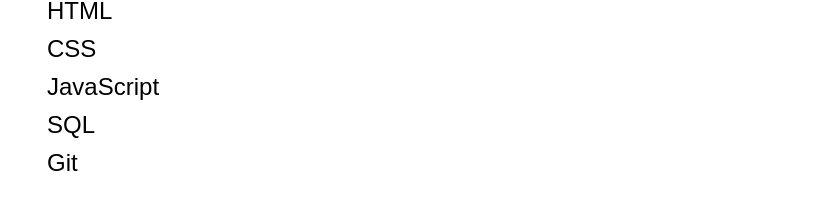
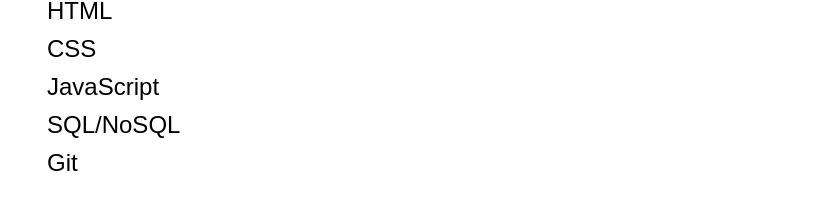
Before and after one commit to johnnyvalles/johnnyvalles.github.io, a Jekyll site: the page built from index.html, in a window 1280 px wide. Shown: the part 946-1149 px from the top of the page, without its empty margins (224-1047 px from the left). Built offline with Jekyll 4.4.1, drawn with Linux system fonts in a browser that asks for light colours; a style sheet for code colours, icons or effects is not loaded.

Commit message:
Update languages.yml

```diff
--- a/_data/languages.yml
+++ b/_data/languages.yml
@@ -16,7 +16,7 @@
 - name: JavaScript
   icon: icon js square
 
-- name: SQL
+- name: SQL/NoSQL
   icon: icon database
 
 - name: Git
```
